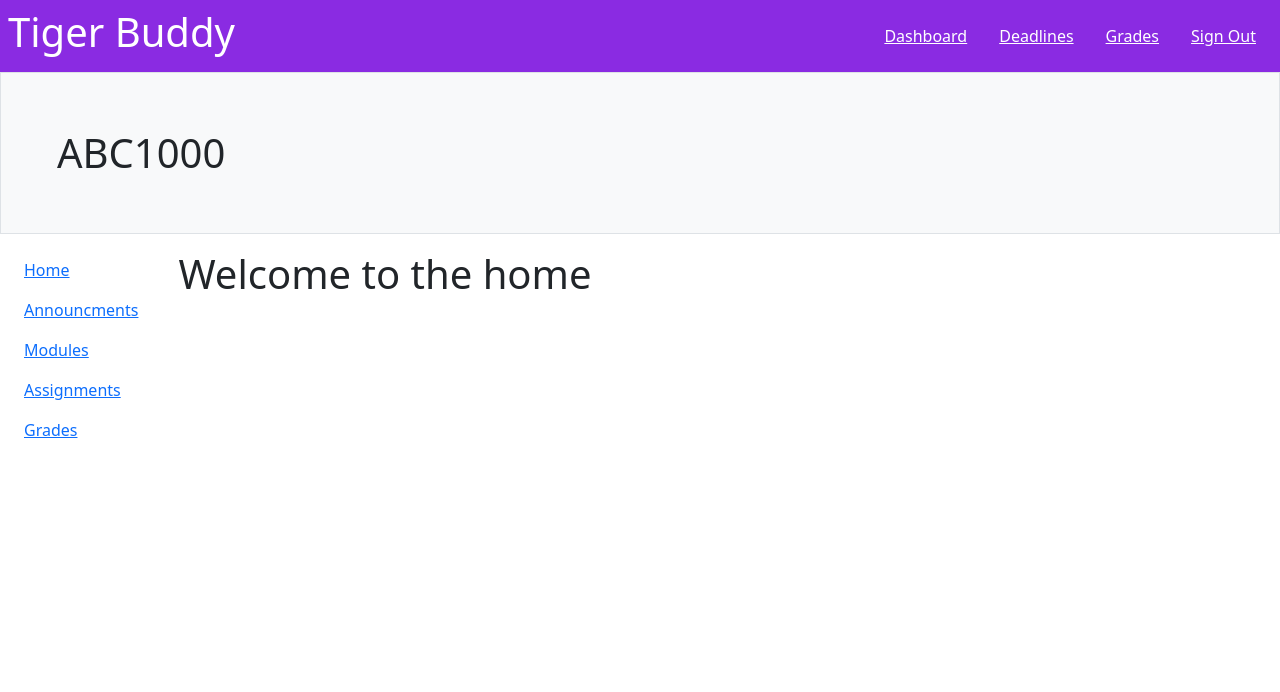
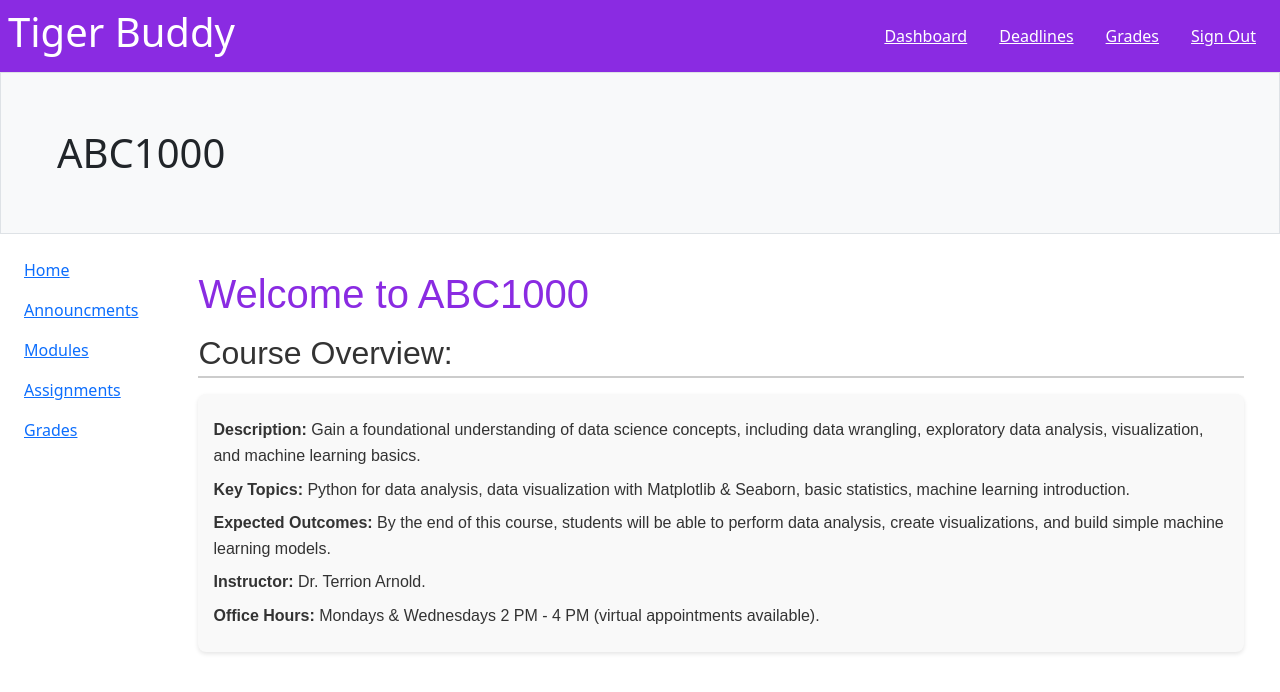
Before and after one commit to Jmaaaa/TigerBuddy, a React (Create React App) app: page /courses/ABC1000/home in a window 1280 px wide. Shown: the top 692 px of the page. Built offline with nearby package versions, Linux system fonts and the light colour scheme.

Commit message:
Updated course home page

```diff
--- a/src/components/courseTabs/courseAnnouncements.js
+++ b/src/components/courseTabs/courseAnnouncements.js
@@ -3,9 +3,11 @@ import React from "react";
 const CourseAnnouncements = () => {
 
     return (
-        <h1>
-            Welcome to the announcements
-        </h1>
+        <div>
+            <h1>
+                Welcome to the announcements
+            </h1>
+        </div>
     );
 };
 
--- /dev/null
+++ b/src/components/courseTabs/courseHome.css
@@ -0,0 +1,37 @@
+/* CourseHome.css */
+
+.course-homepage {
+    padding: 20px;
+    font-family: Arial, sans-serif;
+    color: #333;
+}
+
+.course-homepage h1 {
+    color: blueviolet;
+    margin-bottom: 16px;
+}
+
+.course-homepage h2 {
+    color: #333;
+    margin-bottom: 12px;
+    border-bottom: 2px solid #ccc;
+    padding-bottom: 4px;
+}
+
+.course-overview {
+    margin-top: 16px;
+    background-color: #f9f9f9;
+    padding: 15px;
+    border-radius: 8px;
+    box-shadow: 0 2px 4px rgba(0, 0, 0, 0.1);
+}
+
+.course-overview p {
+    margin: 8px 0;
+    line-height: 1.6;
+}
+
+.course-overview strong {
+    color: #333;
+    font-weight: 600;
+}
--- a/src/components/courseTabs/courseHome.js
+++ b/src/components/courseTabs/courseHome.js
@@ -1,11 +1,31 @@
 import React from "react";
+import { useParams } from "react-router-dom";
+import { overviewData } from "../../components/data.js"; // Corrected variable name
+import './courseHome.css';
 
 const CourseHome = () => {
+    const { name: courseName } = useParams(); // Assuming the route provides a `courseId` parameter
+
+    // Fetch the overview data for the given courseId
+    const courseOverview = overviewData[courseName] || [];
 
     return (
-        <h1>
-            Welcome to the home
-        </h1>
+        <div className="course-homepage">
+            <h1>Welcome to {courseName}</h1>
+
+            <h2>Course Overview:</h2>
+            {courseOverview.length > 0 ? (
+                <div className="course-overview">
+                    <p><strong>Description:</strong> {courseOverview[0]?.description}</p>
+                    <p><strong>Key Topics:</strong> {courseOverview[1]?.keyTopics}</p>
+                    <p><strong>Expected Outcomes:</strong> {courseOverview[2]?.outcomes}</p>
+                    <p><strong>Instructor:</strong> {courseOverview[3]?.instructor}</p>
+                    <p><strong>Office Hours:</strong> {courseOverview[4]?.officeHours}</p>
+                </div>
+            ) : (
+                <p>No overview available for this course.</p>
+            )}
+        </div>
     );
 };
 
--- a/src/components/data.js
+++ b/src/components/data.js
@@ -31,3 +31,34 @@ export const courseData = {
         { assignment: "Project 1", grade: "B+" },
     ],
 }
+//generated sample course overviews
+export const overviewData = {
+    "ABC1000" : [
+        { description: " Gain a foundational understanding of data science concepts, including data wrangling, exploratory data analysis, visualization, and machine learning basics."},
+        { keyTopics : "Python for data analysis, data visualization with Matplotlib & Seaborn, basic statistics, machine learning introduction."},
+        { outcomes : " By the end of this course, students will be able to perform data analysis, create visualizations, and build simple machine learning models."},
+        { instructor: " Dr. Terrion Arnold."},
+        { officeHours: "Mondays & Wednesdays 2 PM - 4 PM (virtual appointments available)."}
+    ],
+    "ABC2345" : [
+        { description: "Unleash your creativity and improve your writing craft through a series of guided exercises, peer feedback, and workshops focusing on various literary forms."},
+        { keyTopics : " Short stories, poetry, character development, narrative voice, editing and revision."},
+        { outcomes : " Students will complete and present a polished portfolio of original written works by the end of the course."},
+        { instructor: "Prof. Henry To'oTo'o."},
+        { officeHours: "Thursdays 11 AM - 1 PM, or by appointment."}
+    ],
+    "ABC3333" : [
+        { description: "Explore marketing theories and practices used in business settings, focusing on strategy development, consumer behavior, digital marketing, and brand management."},
+        { keyTopics : "Market research, segmentation, marketing mix (4Ps), branding strategies, digital campaigns."},
+        { outcomes : "Students will develop comprehensive marketing plans and present marketing strategies for case studies."},
+        { instructor: "Dr. Garrett Nuss"},
+        { officeHours: "Tuesdays 10 AM - 12 PM."}
+    ],
+    "ABC1111" : [
+        { description: " A beginner’s journey into web development, focusing on building static and interactive websites using HTML, CSS, and JavaScript."},
+        { keyTopics : "HTML & CSS basics, responsive design, JavaScript fundamentals, form handling."},
+        { outcomes : "By course completion, students will create and publish their own website and understand core web technologies."},
+        { instructor: "Prof. Jayden Daniels"},
+        { officeHours: "Fridays 3 PM - 5 PM (in-person and virtual)."}
+    ]
+}
```
